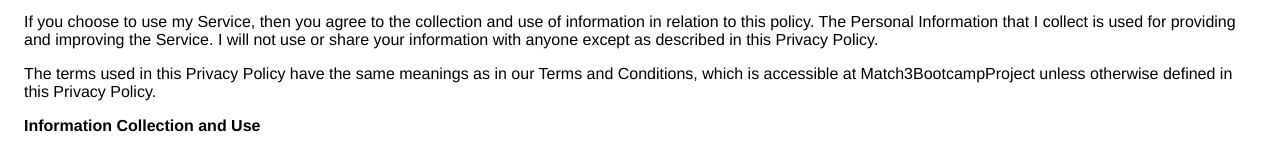
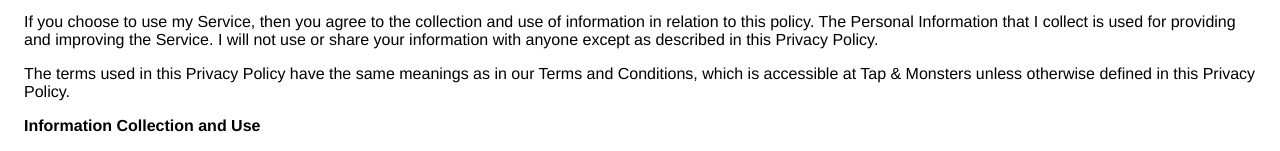
Before and after one commit to AlejandroTrujilloGonzalez/AlejandroTrujilloGonzalez.github.io, a plain HTML site: page index.html in a window 1280 px wide. Shown: the part 127-278 px from the top of the page. Drawn offline with Linux system fonts and the light colour scheme.

Commit message:
Change app name

```diff
--- a/index.html
+++ b/index.html
@@ -26,7 +26,7 @@
                   </p> <p>
                     The terms used in this Privacy Policy have the same meanings
                     as in our Terms and Conditions, which is accessible at
-                    Match3BootcampProject unless otherwise defined in this Privacy
+                    Tap & Monsters unless otherwise defined in this Privacy
                     Policy.
                   </p> <p><strong>Information Collection and Use</strong></p> <p>
                     For a better experience, while using our Service,
```
